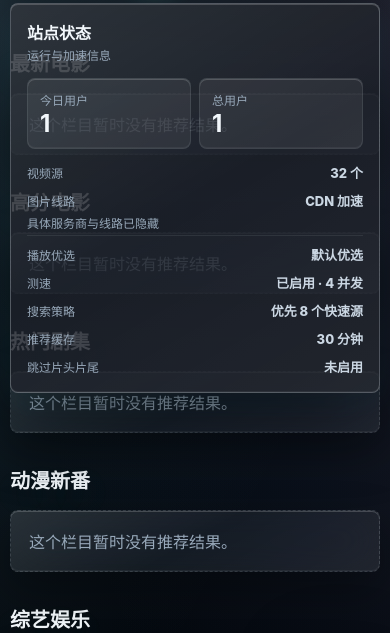
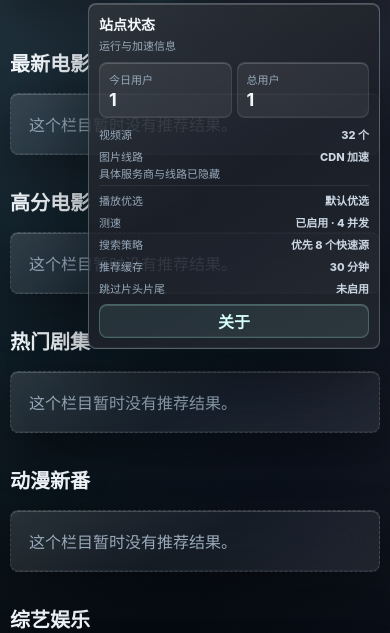
Before and after one commit to RikkaLzw/Leeup_TV, a FastAPI app: page / in a window 390 px wide, after a click that opens the changed part. Shown: the part 61-694 px from the top of the page. Run offline with FastAPI, Linux system fonts and the light colour scheme; data comes from the database, SQL or seed files in the repository.

Commit message:
Add about dialog feedback prompt

```diff
--- a/static/css/app.css
+++ b/static/css/app.css
@@ -262,6 +262,21 @@ input::placeholder {
   border-bottom: 1px solid rgba(235, 246, 255, 0.08);
 }
 
+.settings-about-button {
+  min-height: 34px;
+  color: var(--accent-strong);
+  background: rgba(138, 219, 210, 0.105);
+  border: 1px solid rgba(138, 219, 210, 0.3);
+  border-radius: 8px;
+  box-shadow: var(--inner-glow);
+  cursor: pointer;
+  font-weight: 760;
+}
+
+.settings-about-button:hover {
+  background: rgba(138, 219, 210, 0.16);
+}
+
 .mobile-bottom-search {
   display: none;
 }
@@ -795,11 +810,13 @@ input::placeholder {
     linear-gradient(180deg, rgba(255, 255, 255, 0.24), rgba(138, 219, 210, 0.34));
 }
 
-.notice-modal[hidden] {
+.notice-modal[hidden],
+.about-modal[hidden] {
   display: none;
 }
 
-.notice-modal {
+.notice-modal,
+.about-modal {
   position: fixed;
   inset: 0;
   z-index: 60;
@@ -808,7 +825,8 @@ input::placeholder {
   padding: 20px;
 }
 
-.notice-backdrop {
+.notice-backdrop,
+.about-backdrop {
   position: absolute;
   inset: 0;
   background: rgba(3, 5, 9, 0.62);
@@ -816,7 +834,8 @@ input::placeholder {
   -webkit-backdrop-filter: blur(12px);
 }
 
-.notice-dialog {
+.notice-dialog,
+.about-dialog {
   position: relative;
   display: grid;
   gap: 16px;
@@ -852,6 +871,17 @@ input::placeholder {
 
 .notice-dialog-body p {
   margin: 5px 0 0;
+}
+
+.about-dialog-body {
+  display: grid;
+  gap: 10px;
+  color: var(--muted-strong);
+  line-height: 1.75;
+}
+
+.about-dialog-body p {
+  margin: 0;
 }
 
 .icon-button {
@@ -1249,11 +1279,48 @@ code {
     position: fixed;
     top: calc(64px + env(safe-area-inset-top));
     right: 10px;
-    left: 10px;
-    width: auto;
-    max-height: calc(100dvh - 156px - env(safe-area-inset-bottom));
+    left: auto;
+    width: min(292px, calc(100vw - 20px));
+    max-height: calc(100dvh - 188px - env(safe-area-inset-bottom));
+    gap: 8px;
+    padding: 10px;
     overflow-y: auto;
     overscroll-behavior: contain;
+  }
+
+  .settings-menu-header strong {
+    font-size: 14px;
+  }
+
+  .settings-menu-header span,
+  .settings-stat span,
+  .settings-row span,
+  .settings-note {
+    font-size: 11px;
+  }
+
+  .settings-stat-grid {
+    gap: 5px;
+  }
+
+  .settings-stat {
+    padding: 8px 9px;
+  }
+
+  .settings-stat strong {
+    font-size: 18px;
+  }
+
+  .settings-list {
+    gap: 6px;
+  }
+
+  .settings-row {
+    gap: 8px;
+  }
+
+  .settings-row strong {
+    font-size: 11px;
   }
 
   .top-search {
--- a/static/js/settings_menu.js
+++ b/static/js/settings_menu.js
@@ -1,6 +1,8 @@
 (function () {
   const toggle = document.getElementById("settingsMenuToggle");
   const menu = document.getElementById("settingsMenu");
+  const aboutOpen = document.getElementById("aboutDialogOpen");
+  const aboutDialog = document.getElementById("aboutDialog");
   if (!toggle || !menu) return;
 
   function setOpen(open) {
@@ -13,6 +15,26 @@
     setOpen(menu.hidden);
   });
 
+  function openAbout() {
+    if (!aboutDialog) return;
+    setOpen(false);
+    aboutDialog.hidden = false;
+    document.body.classList.add("modal-open");
+    aboutDialog.querySelector("[data-about-close]")?.focus?.();
+  }
+
+  function closeAbout() {
+    if (!aboutDialog) return;
+    aboutDialog.hidden = true;
+    document.body.classList.remove("modal-open");
+    toggle.focus();
+  }
+
+  aboutOpen?.addEventListener("click", openAbout);
+  aboutDialog?.addEventListener("click", (event) => {
+    if (event.target.closest("[data-about-close]")) closeAbout();
+  });
+
   document.addEventListener("click", (event) => {
     if (menu.hidden) return;
     if (menu.contains(event.target) || toggle.contains(event.target)) return;
@@ -20,6 +42,10 @@
   });
 
   window.addEventListener("keydown", (event) => {
+    if (event.key === "Escape" && aboutDialog && !aboutDialog.hidden) {
+      closeAbout();
+      return;
+    }
     if (event.key === "Escape" && !menu.hidden) {
       setOpen(false);
       toggle.focus();
--- a/templates/base.html
+++ b/templates/base.html
@@ -74,6 +74,7 @@
               <strong>{{ app_status.skip_label }}</strong>
             </div>
           </div>
+          <button class="settings-about-button" id="aboutDialogOpen" type="button">关于</button>
         </section>
       </div>
     </header>
@@ -114,6 +115,22 @@
       {% block content %}{% endblock %}
     </main>
 
+    <div class="about-modal" id="aboutDialog" hidden>
+      <div class="about-backdrop" data-about-close></div>
+      <section class="about-dialog" role="dialog" aria-modal="true" aria-labelledby="aboutDialogTitle">
+        <div class="notice-dialog-header">
+          <h2 id="aboutDialogTitle">关于 {{ site.name or "LeeupTV" }}</h2>
+          <button class="icon-button" type="button" data-about-close aria-label="关闭">×</button>
+        </div>
+        <div class="about-dialog-body">
+          <p>希望大家在使用过程中积极反馈 Bug。</p>
+          <p>如果有更好的建议、片源体验问题或功能想法，也欢迎加入 QQ 群一起反馈。</p>
+          <p>图片和视频的加载速度取决于自身网络状况以及 CDN 线路质量。</p>
+        </div>
+        <a class="primary-button" href="{{ site.qq_group_url }}" target="_blank" rel="noopener noreferrer">加入 QQ 群</a>
+      </section>
+    </div>
+
     {% if is_home %}
       <button class="notice-fab" id="siteNoticeOpen" type="button">公告</button>
       <div class="notice-modal" id="siteNoticeModal" hidden>
```
